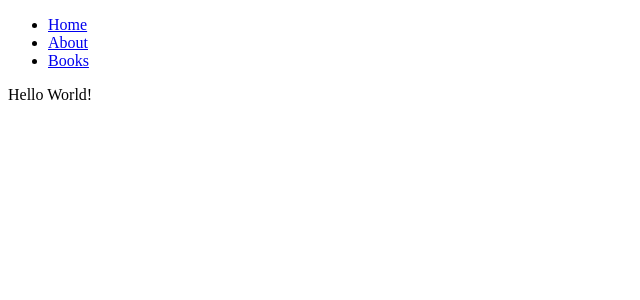
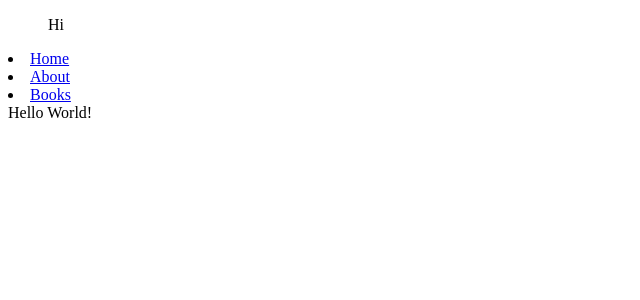
Before and after one commit to mukobi/KWCAO, a React app: page / in a window 1280 px wide. Shown: the top 300 px of the page, without its empty margins (0-640 px from the left). Built offline with nearby package versions, Linux system fonts and the light colour scheme; the HTML template or start-up script is replaced by a standard one.

Commit message:
Fix things with links in components

```diff
--- a/src/App.js
+++ b/src/App.js
@@ -9,15 +9,15 @@
 import Home from './pages/Home';
 import Books from './pages/Books';
 import About from './pages/About';
+import Header from './components/header';
 
 const App = () =>
   <Router>
     <div>
-      <ul>
-        <li><Link to="/">Home</Link></li>
-        <li><Link to="/about">About</Link></li>
-        <li><Link to="/books">Books</Link></li>
-      </ul>
+      <Header />
+      <li><Link to="/">Home</Link></li>
+      <li><Link to="/about">About</Link></li>
+      <li><Link to="/books">Books</Link></li>
       <Switch>
         <Route exact path="/" component={Home}/>
         <Route path="/about" component={About}/>
--- /dev/null
+++ b/src/components/header.js
@@ -0,0 +1,12 @@
+import React from 'react';
+import Link from 'react-router-dom';
+
+const Header = () =>
+    <div>
+        <ul>
+            Hi
+        </ul>
+    </div>
+
+
+export default Header;
```
